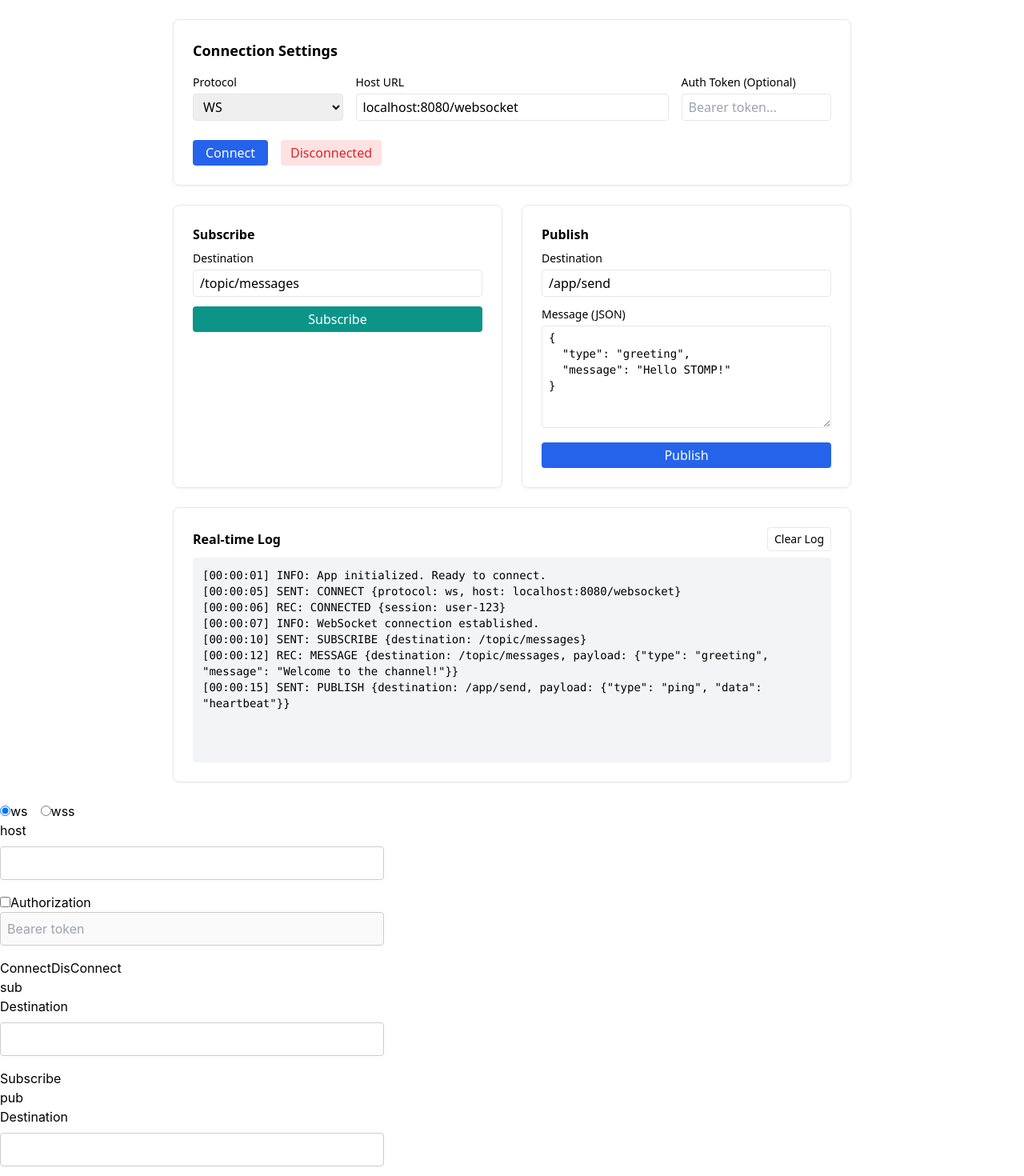
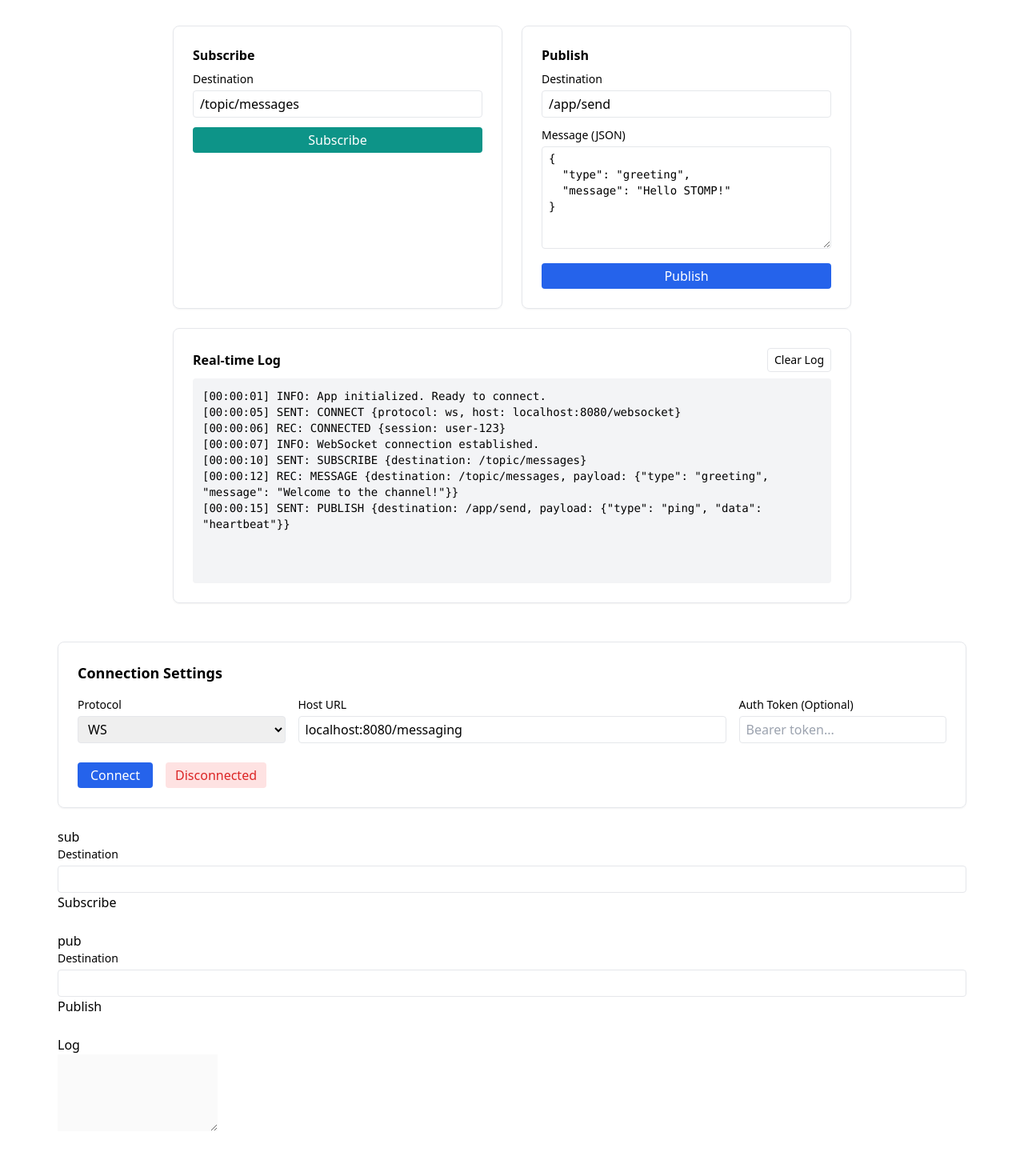
Before and after one commit to chea-young/study-react, a React (Create React App) app in the folder stomp/: page / in a window 1280 px wide. Shown: the top 1470 px of the page at 80% size. After the commit the page ends 1428 px from the top, so only its background shows below. Built offline with nearby package versions, Linux system fonts and the light colour scheme.

Commit message:
Feature: add function to connect stomp

```diff
--- a/stomp/src/app/common/config/StompConfig.js
+++ b/stomp/src/app/common/config/StompConfig.js
@@ -1,52 +1,40 @@
-import * as StompJs from '@stomp/stompjs';
-import logUtil from '../utils/logUtil';
+import * as StompJs from "@stomp/stompjs";
+import logUtil from "../utils/logUtil";
 
-let host = null;
-if (window.location.port == '') {
-  host = window.location.hostname;
-} else {
-  host = `${window.location.hostname}:${window.location.port}`;
-}
-
-const client = new StompJs.Client({
-  brokerURL: `wss://${host}/mcs/v0400/event`,
+let client = new StompJs.Client({
+  //brokerURL: `wss://${host}/mcs/v0400/event`,
   reconnectDelay: 60000,
 });
 
 client.onConnect = (frames) => {
   logUtil.consoleLogger(
-    'StompService',
-    stringUtils.stringFormat('Successfully connect \n frame = {0}', [frames])
+    "StompService",
+    `Successfully connect \n frame = ${frames}`
   );
 };
 
 client.onStompError = (frames) => {
-  logUtil.consoleLogger(
-    'StompService',
-    stringUtils.stringFormat('Occur error \n frame = {0}', [frames])
-  );
+  logUtil.consoleLogger("StompService", `Occur error \n frame = ${frames}`);
 };
 
 client.onDisconnect = (frames) => {
   logUtil.consoleLogger(
-    'StompService',
-    stringUtils.stringFormat('Disconnect. Occur error  \n frame = {0}', [frames])
+    "StompService",
+    `Disconnect. Occur error  \n frame = ${frames}`
   );
-  console.warn(frames);
 };
 
 client.onWebSocketClose = (frames) => {
   logUtil.consoleLogger(
-    'StompService',
-    stringUtils.stringFormat('Successfully disconnected  \n frame = {0}', [frames])
+    "StompService",
+    `Successfully disconnected  \n frame = ${frames}`
   );
-  console.warn(frames);
 };
 
 client.onUnhandledMessage = (frames) => {
   logUtil.consoleLogger(
-    'StompService',
-    stringUtils.stringFormat('Arrive unhandled message  \n fream = {0}', [frames])
+    "StompService",
+    `Arrive unhandled message  \n frame = ${frames}`
   );
 };
 
--- a/stomp/src/app/common/utils/logUtil.js
+++ b/stomp/src/app/common/utils/logUtil.js
@@ -1,9 +1,12 @@
-export default logUtil = {
-  consoleLogger: () => {
+const logUtil = {
+  consoleLogger: (args) => {
+    console.log(args);
     let message = args.map((str, index) => {
-      return index < args.length - 1 ? '[' + str + ']' : str;
+      return index < args.length - 1 ? "[" + str + "]" : str;
     });
     message = [new Date().toISOString(), ...message];
-    console.log(message.join(' '));
+    console.log(message.join(" "));
   },
 };
+
+export default logUtil;
--- a/stomp/src/app/webview/_component/StompSettingBody.js
+++ b/stomp/src/app/webview/_component/StompSettingBody.js
@@ -1,68 +1,117 @@
 import Button from "components/button/Button";
-import RadioButtonGroup from "components/button/RadioButtonGroup";
-import Checkbox from "components/checkBox/Checkbox";
 import Textarea from "components/input/Textarea";
 import TextInput from "components/input/TextInput";
-import { useState } from "react";
-import WebSocketUI from './design';
-import './StompSettingBody.css';
+import { useRef, useState } from "react";
+import WebSocketUI from "./design";
+import "./StompSettingBody.css";
+import DropBox from "components/dropBox/DropBox";
+import * as StompJs from "@stomp/stompjs";
+import logUtil from "app/common/utils/logUtil";
 
 const StompSettingBody = () => {
-  const [protocol, setProtocol] = useState('ws');
-  const [host, setHost] = useState();
+  const [protocol, setProtocol] = useState("ws");
+  const [host, setHost] = useState("localhost:8080/messaging");
   const [token, setToken] = useState();
-  const [isAuthorizationChecked, setIsAuthorizationChecked] = useState(false);
-  const [subDestination, setSubDestination] = useState('');
-  const [pubDestination, setPubDestination] = useState('');
-  const log = '';
+  const [subDestination, setSubDestination] = useState("");
+  const [pubDestination, setPubDestination] = useState("");
+  const clientRef = useRef();
+  const log = "";
+
+  const handleConnect = () => {
+    clientRef.current = new StompJs.Client({
+      brokerURL: `${protocol}://${host}`,
+      reconnectDelay: 60000,
+      connectHeaders: {
+        Authorization: `Bearer ${token}`,
+      },
+    });
+
+    connectEvent();
+    clientRef.current.activate();
+  };
+
+  const connectEvent = () => {
+    clientRef.current.onConnect = (frames) => {
+      logUtil.consoleLogger(
+        "StompService",
+        `Successfully connect \n frame = ${frames}`
+      );
+    };
+
+    clientRef.current.onStompError = (frames) => {
+      logUtil.consoleLogger("StompService", `Occur error \n frame = ${frames}`);
+    };
+
+    clientRef.current.onDisconnect = (frames) => {
+      logUtil.consoleLogger(
+        "StompService",
+        `Disconnect. Occur error  \n frame = ${frames}`
+      );
+    };
+
+    clientRef.current.onWebSocketClose = (frames) => {
+      logUtil.consoleLogger(
+        "StompService",
+        `Successfully disconnected  \n frame = ${frames}`
+      );
+    };
+
+    clientRef.current.onUnhandledMessage = (frames) => {
+      logUtil.consoleLogger(
+        "StompService",
+        `Arrive unhandled message  \n frame = ${frames}`
+      );
+    };
+  };
+
+  const handleDisconnect = () => {};
 
   const ConnectionSettingBox = () => {
     return (
       <div id="connection-setting">
-        <WebSocketUI />
+        <div className="border rounded-lg p-6 space-y-4 shadow-sm">
+          <h2 className="text-lg font-semibold">Connection Settings</h2>
+          <div className="grid grid-cols-4 gap-4 items-center">
             <div>
-          <RadioButtonGroup
-            name={'protocol'}
-            options={[
-              { value: 'ws', label: 'ws' },
-              { value: 'wss', label: 'wss' },
-            ]}
-            selectedValue={protocol}
-            onChange={(changedValue) => {
-              setProtocol(changedValue);
-            }}
+              <DropBox
+                label="Protocol"
+                value={protocol}
+                onChange={(value) => setProtocol(value)}
+                options={["WS", "WSS"]}
+              />
+            </div>
+
+            <div className="col-span-2">
+              <TextInput
+                label="Host URL"
+                value={host}
+                onChange={(value) => setHost(value)}
+                placeholder="localhost:8080/websocket"
+                type="text"
               />
             </div>
             <div>
               <TextInput
-            label={'host'}
-            value={host}
-            onChange={(changeValue) => {
-              setHost(changeValue);
-            }}
+                label="Auth Token (Optional)"
+                value={token}
+                onChange={(value) => setToken(value)}
+                placeholder="Bearer token..."
+                type="text"
               />
             </div>
-        <div>
-          <Checkbox
-            label="Authorization"
-            checked={isAuthorizationChecked}
-            onChange={(changedValue) => {
-              setIsAuthorizationChecked(changedValue);
-            }}
+            <div className="col-span-4 flex justify-start space-x-4 mt-2">
+              <Button
+                className="bg-blue-600 text-white px-4 py-1 rounded"
+                label="Connect"
+                onClick={handleConnect}
               />
-          <TextInput
-            label={''}
-            value={token}
-            disabled={!isAuthorizationChecked}
-            placeholder={'Bearer token'}
-            onChange={(changeValue) => {
-              setToken(changeValue);
-            }}
+              <Button
+                className="px-3 py-1 bg-red-100 text-red-600 rounded"
+                label="Disconnected"
+                onClick={handleDisconnect}
               />
             </div>
-        <div>
-          <Button label="Connect" onClick={() => {}} />
-          <Button label="DisConnect" onClick={() => {}} />
+          </div>
         </div>
       </div>
     );
@@ -70,12 +119,13 @@ const StompSettingBody = () => {
 
   return (
     <>
-      <div className="container">
+      <div className="max-w-6xl mx-auto p-2 space-y-6 font-sans">
+        <WebSocketUI />
         <ConnectionSettingBox />
         <div id="sub">
-          {'sub'}
+          {"sub"}
           <TextInput
-            label={'Destination'}
+            label={"Destination"}
             value={subDestination}
             onChange={(changeValue) => {
               setSubDestination(changeValue);
@@ -84,9 +134,9 @@ const StompSettingBody = () => {
           <Button label="Subscribe" onClick={() => {}} />
         </div>
         <div id="pub">
-          {'pub'}
+          {"pub"}
           <TextInput
-            label={'Destination'}
+            label={"Destination"}
             value={pubDestination}
             onChange={(changeValue) => {
               setPubDestination(changeValue);
@@ -95,7 +145,7 @@ const StompSettingBody = () => {
           <Button label="Publish" onClick={() => {}} />
         </div>
         <div id="log">
-          {'Log'}
+          {"Log"}
 
           <div>
             <Textarea value={log} disabled />
--- a/stomp/src/app/webview/_component/design.js
+++ b/stomp/src/app/webview/_component/design.js
@@ -1,4 +1,7 @@
 // WebSocketUI.jsx
+import Button from "components/button/Button";
+import DropBox from "components/dropBox/DropBox";
+import TextInput from "components/input/TextInput";
 import { useState } from "react";
 
 export default function WebSocketUI() {
@@ -27,53 +30,6 @@ export default function WebSocketUI() {
 
   return (
     <div className="max-w-4xl mx-auto p-6 space-y-6 font-sans">
-      {/* Connection Settings */}
-      <div className="border rounded-lg p-6 space-y-4 shadow-sm">
-        <h2 className="text-lg font-semibold">Connection Settings</h2>
-        <div className="grid grid-cols-4 gap-4 items-center">
-          <div>
-            <label className="block text-sm font-medium mb-1">Protocol</label>
-            <select
-              className="border rounded px-2 py-1 w-full"
-              value={protocol}
-              onChange={(e) => setProtocol(e.target.value)}
-            >
-              <option>WS</option>
-              <option>WSS</option>
-            </select>
-          </div>
-          <div className="col-span-2">
-            <label className="block text-sm font-medium mb-1">Host URL</label>
-            <input
-              type="text"
-              className="border rounded px-2 py-1 w-full"
-              value={hostUrl}
-              onChange={(e) => setHostUrl(e.target.value)}
-            />
-          </div>
-          <div>
-            <label className="block text-sm font-medium mb-1">
-              Auth Token (Optional)
-            </label>
-            <input
-              type="text"
-              className="border rounded px-2 py-1 w-full"
-              value={authToken}
-              onChange={(e) => setAuthToken(e.target.value)}
-              placeholder="Bearer token..."
-            />
-          </div>
-          <div className="col-span-4 flex justify-start space-x-4 mt-2">
-            <button className="bg-blue-600 text-white px-4 py-1 rounded">
-              Connect
-            </button>
-            <span className="px-3 py-1 bg-red-100 text-red-600 rounded">
-              Disconnected
-            </span>
-          </div>
-        </div>
-      </div>
-
       {/* Subscribe & Publish */}
       <div className="grid grid-cols-2 gap-6">
         {/* Subscribe */}
--- a/stomp/src/components/button/Button.js
+++ b/stomp/src/components/button/Button.js
@@ -1,14 +1,11 @@
-function Button({
-  label,
-  onClick,
-  type = "button",
-  disabled = false,
-  variant = "primary",
-  size = "medium",
-  fullWidth = false,
-}) {
+function Button({ label, onClick, disabled = false, className = "" }) {
   return (
-    <button type={type} onClick={onClick} disabled={disabled}>
+    <button
+      className={className}
+      type={"button"}
+      onClick={onClick}
+      disabled={disabled}
+    >
       {label}
     </button>
   );
--- /dev/null
+++ b/stomp/src/components/dropBox/DropBox.js
@@ -0,0 +1,29 @@
+const DropBox = (props) => {
+  const { label, value, onChange, options = [] } = props;
+
+  return (
+    <div>
+      <label className="block text-sm font-medium mb-1">{label}</label>
+      <select
+        className="border rounded px-2 py-1 w-full"
+        value={value}
+        onChange={(e) => onChange(e.target.value)}
+      >
+        {options.map((option) => {
+          return <option key={option}>{option}</option>;
+        })}
+      </select>
+    </div>
+  );
+};
+
+import PropTypes from "prop-types";
+
+DropBox.propTypes = {
+  label: PropTypes.string.isRequired,
+  value: PropTypes.string.isRequired,
+  onChange: PropTypes.func.isRequired,
+  options: PropTypes.arrayOf(PropTypes.string),
+};
+
+export default DropBox;
--- a/stomp/src/components/input/TextInput.js
+++ b/stomp/src/components/input/TextInput.js
@@ -1,21 +1,25 @@
 function TextInput(props) {
-  const { label, value, onChange, placeholder = '', type = 'text', disabled = false } = props;
+  const {
+    label,
+    value,
+    onChange,
+    placeholder = "",
+    type = "text",
+    disabled = false,
+  } = props;
 
   return (
-    <div style={{ marginBottom: '1rem', width: '30rem' }}>
-      {label && <label style={{ display: 'block', marginBottom: '0.5rem' }}>{label}</label>}
+    <div>
+      {label && (
+        <label className="block text-sm font-medium mb-1">{label}</label>
+      )}
       <input
+        className="border rounded px-2 py-1 w-full"
         type={type}
         value={value}
         onChange={(e) => onChange(e.target.value)}
         placeholder={placeholder}
         disabled={disabled}
-        style={{
-          padding: '0.5rem',
-          border: '1px solid #ccc',
-          borderRadius: '4px',
-          width: '100%',
-        }}
       />
     </div>
   );
```
Also changed, not shown: 1 other file (tests, documents, lock files or other folders). Lines whose indentation alone changed are shown as unchanged.
